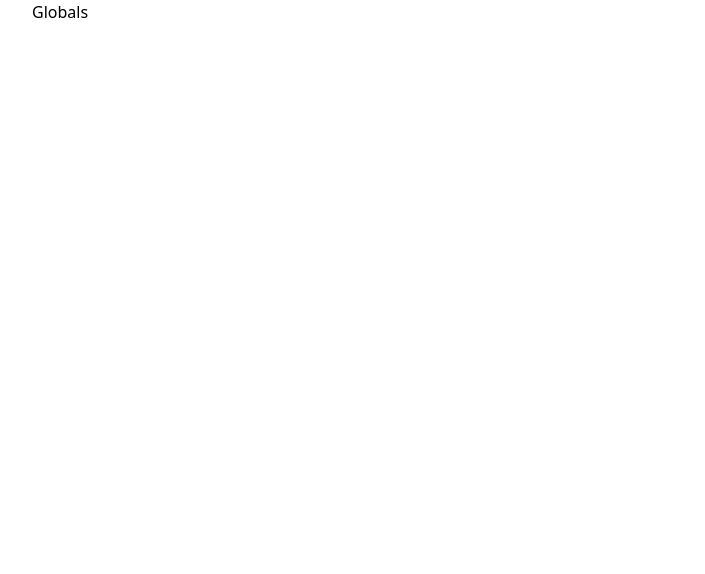
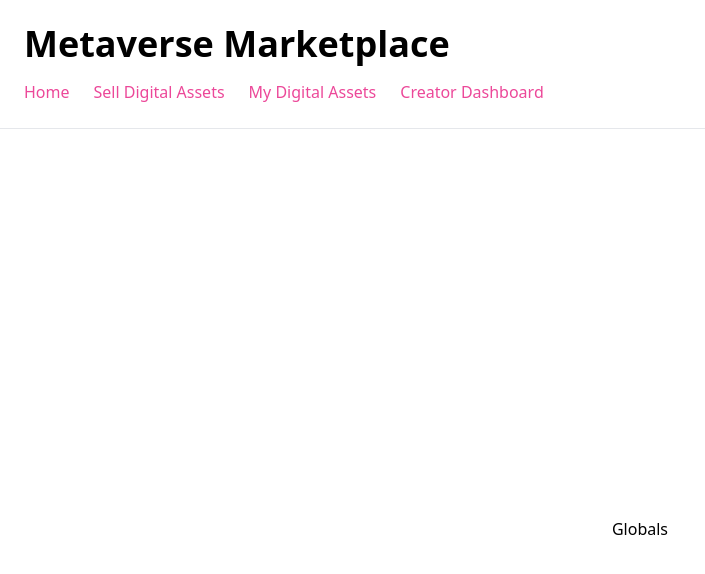
Before and after one commit to rabobahago/opensea-clone, a Next.js app: page / in a window 1280 px wide. Shown: the top 574 px of the page, without its empty margins (0-705 px from the left). Built offline with nearby package versions, Linux system fonts and the light colour scheme.

Commit message:
global tailwind css refactored

```diff
--- a/pages/_app.js
+++ b/pages/_app.js
@@ -1,7 +1,29 @@
-import '../styles/globals.css'
+import "../styles/globals.css";
+import Link from "next/link";
 
 function MyApp({ Component, pageProps }) {
-  return <Component {...pageProps} />
+  return (
+    <div>
+      <nav className="border-b p-6">
+        <p className="text-4xl font-bold">Metaverse Marketplace</p>
+        <div className="flex mt-4">
+          <Link legacyBehavior href="/">
+            <a className="mr-6 text-pink-500">Home</a>
+          </Link>
+          <Link legacyBehavior href="/create-item">
+            <a className="mr-6 text-pink-500">Sell Digital Assets</a>
+          </Link>
+          <Link legacyBehavior href="/my-assets">
+            <a className="mr-6 text-pink-500">My Digital Assets</a>
+          </Link>
+          <Link legacyBehavior href="/creator-dashboard">
+            <a className="mr-6 text-pink-500">Creator Dashboard</a>
+          </Link>
+        </div>
+      </nav>
+      <Component {...pageProps} />
+    </div>
+  );
 }
 
-export default MyApp
+export default MyApp;
--- a/styles/Home.module.css
+++ b/styles/Home.module.css
@@ -1,5 +1,12 @@
 .container {
   padding: 0 2rem;
+  min-height: 100vh;
+  padding: 4rem 0;
+  flex: 1;
+  display: flex;
+  flex-direction: column;
+  justify-content: center;
+  align-items: center;
 }
 
 .main {
--- a/tailwind.config.js
+++ b/tailwind.config.js
@@ -1,8 +1,11 @@
 /** @type {import('tailwindcss').Config} */
 module.exports = {
-  content: [],
+  content: [
+    "./pages/**/*.{js,ts,jsx,tsx}",
+    "./components/**/*.{js,ts,jsx,tsx}",
+  ],
   theme: {
     extend: {},
   },
   plugins: [],
-}
+};
```
Also changed, not shown: test/sample-test.js (+1 -0 lines), 2 other files (tests, documents, lock files or other folders).
